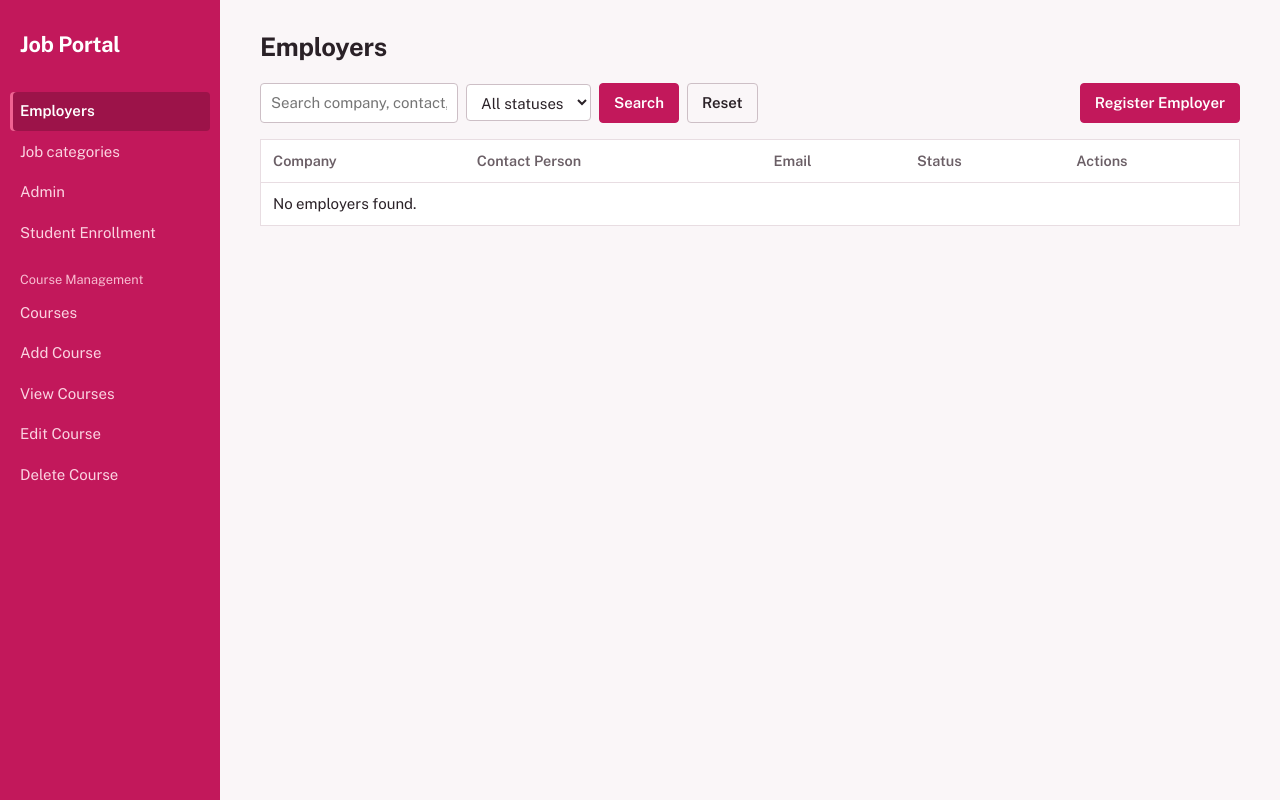
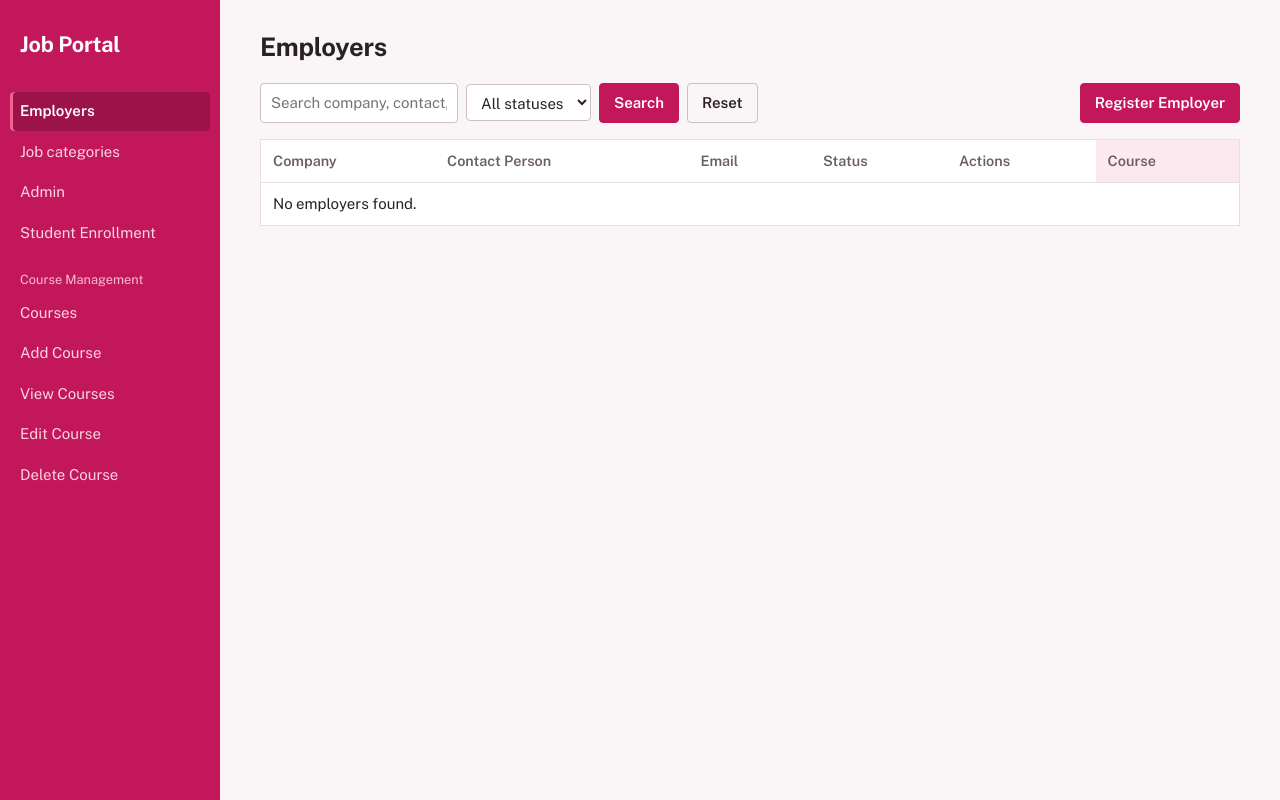
Before and after one commit to MarkLesterAgaser/JobPortalSystem, a Django app: page / in a window 1280 px wide. Run offline with Django 5.2, Linux system fonts and the light colour scheme; data that the repository does not hold is empty.

Commit message:
Add course selection for employers and related view logic

```diff
--- a/jobportal/templates/jobportal/employer_list.html
+++ b/jobportal/templates/jobportal/employer_list.html
@@ -18,10 +18,22 @@
 <table>
   <tr>
     <th>Company</th><th>Contact Person</th><th>Email</th><th>Status</th><th>Actions</th>
+    <th style="background:#fce9f0;">Course</th>
   </tr>
   {% for e in employers %}
   <tr>
     <td>{{ e.company_name }}</td>
+        <td style="background:#fce9f0;">
+      <form method="post" action="{% url 'employer_set_course' e.pk %}">
+        {% csrf_token %}
+        <select name="course" onchange="this.form.submit()">
+          <option value="">Select a course</option>
+          {% for c in courses %}
+          <option value="{{ c.pk }}" {% if e.course_id == c.pk %}selected{% endif %}>{{ c.course_name }}</option>
+          {% endfor %}
+        </select>
+      </form>
+    </td>
     <td>{{ e.contact_person }}</td>
     <td>{{ e.email }}</td>
     <td><span class="badge {{ e.status }}">{{ e.get_status_display }}</span></td>
@@ -32,7 +44,7 @@
     </td>
   </tr>
   {% empty %}
-  <tr><td colspan="5">No employers found.</td></tr>
+  <tr><td colspan="6">No employers found.</td></tr>
   {% endfor %}
 </table>
 {% endblock %}
--- a/jobportal/urls.py
+++ b/jobportal/urls.py
@@ -22,4 +22,5 @@ urlpatterns = [
     path('enrollments/add/', views.enrollment_add, name='enrollment_add'),
     path('enrollments/<int:pk>/edit/', views.enrollment_edit, name='enrollment_edit'),
     path('enrollments/<int:pk>/delete/', views.enrollment_delete, name='enrollment_delete'),
+    path('employers/<int:pk>/course/', views.employer_set_course, name='employer_set_course'),
 ]
--- a/jobportal/views.py
+++ b/jobportal/views.py
@@ -9,7 +9,7 @@ from .models import Application, Course, Employer, Enrollment, Hiring, JobCatego
 
 
 def employer_list(request):
-    employers = Employer.objects.all().order_by('company_name')
+    employers = Employer.objects.select_related('course').order_by('company_name')
     query = request.GET.get('q', '').strip()
     status = request.GET.get('status', '')
 
@@ -26,6 +26,7 @@ def employer_list(request):
         'employers': employers,
         'query': query,
         'status': status,
+        'courses': Course.objects.all(),
     })
 
 
@@ -276,3 +277,12 @@ def enrollment_delete(request, pk):
     enrollment.delete()
     messages.success(request, 'Enrollment was deleted.')
     return redirect('enrollment_list')
+
+@require_POST
+def employer_set_course(request, pk):
+    employer = get_object_or_404(Employer, pk=pk)
+    course_id = request.POST.get('course', '')
+    employer.course = get_object_or_404(Course, pk=course_id) if course_id else None
+    employer.save()
+    messages.success(request, f'Course saved for {employer.company_name}.')
+    return redirect('employer_list')
```
Also changed, not shown: jobportal/migrations/0003_employer_course.py (added).
